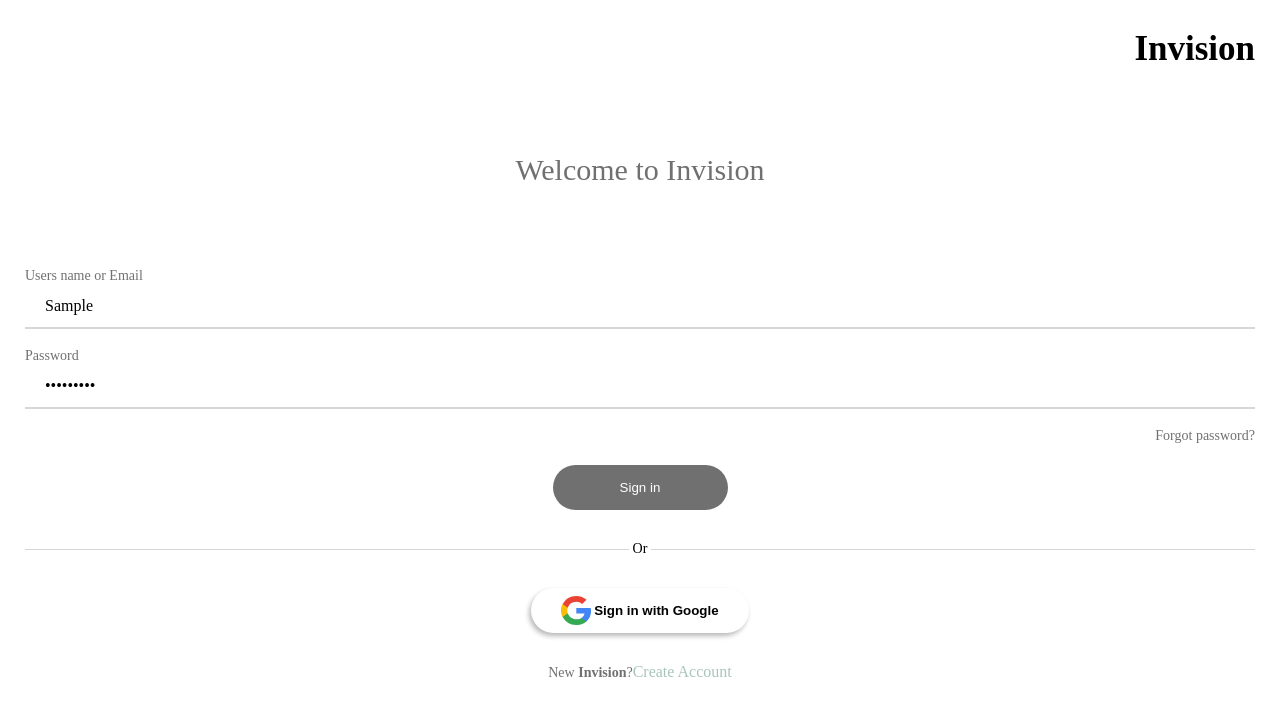
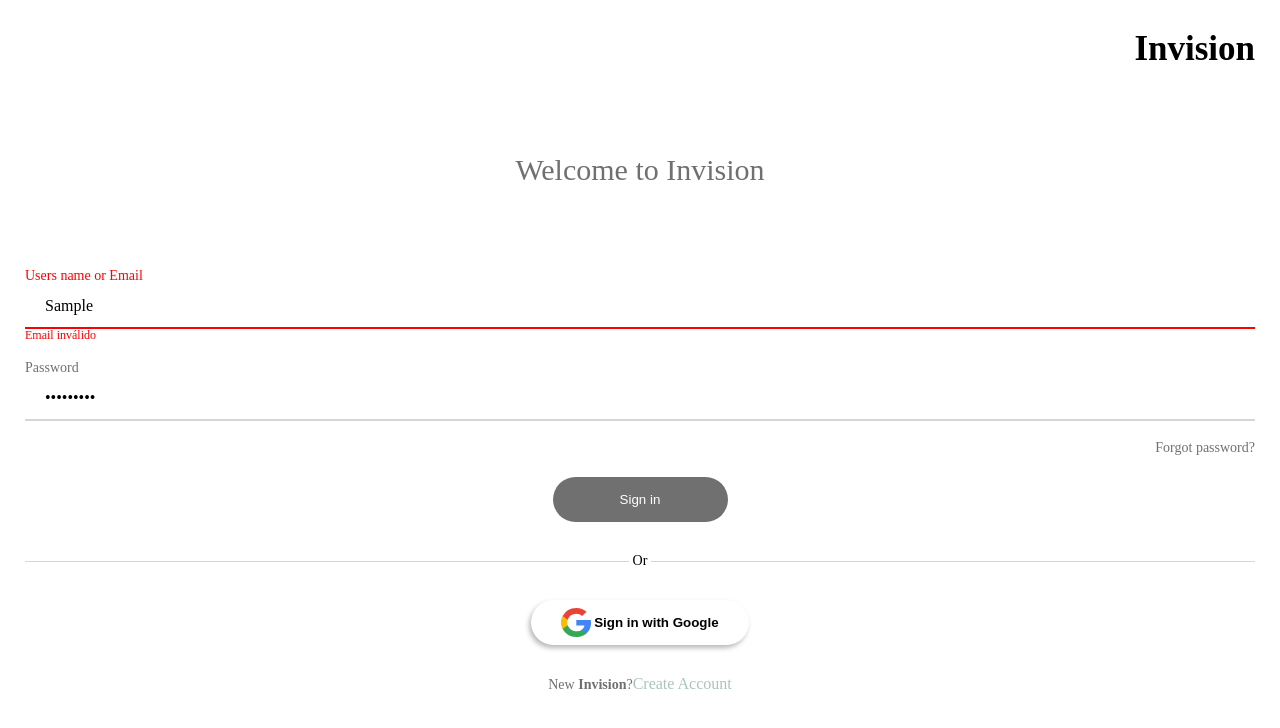
Before and after one commit to luciancaetano/zappts-test, a React (Create React App) app: page /sign-in in a window 1280 px wide. Both pictures are taken after typing "Sample", "Sample123" into the empty fields and a click on the button "Sign in". Shown: the top 728 px of the page. Built offline with nearby package versions, Linux system fonts and the light colour scheme; a small style sheet from the web is missing; a web font is replaced by a local one.

Commit message:
feat(validation): :sparkles:  implement validation rules

```diff
--- a/src/app/components/elements/InputText/InputText.scss
+++ b/src/app/components/elements/InputText/InputText.scss
@@ -8,6 +8,7 @@
     --input-padding: 11px 20px;
     --input-border: 2px solid #00000029;
     --input-border-error: 2px solid #ff0000;
+    --input-font-size-error: 12px;
 
     --label-font-weight: normal;
     --label-font-size: 14px;
@@ -50,6 +51,11 @@
         input {
             border-bottom: var(--input-border-error);
         }
+
+        .errorFeedback {
+            font-size: var(--input-font-size-error);
+            color: var(--label-color-error);
+        }
     }
 
 
--- a/src/app/components/elements/InputText/InputText.tsx
+++ b/src/app/components/elements/InputText/InputText.tsx
@@ -7,7 +7,7 @@ interface IProps {
   onChange: (text: string) => void;
   value: string;
   label: string;
-  error?: boolean;
+  error?: string | boolean;
 }
 
 const InputText = ({
@@ -21,6 +21,7 @@ const InputText = ({
     <div className={classnames('inputText', { error })}>
       <label>{label}</label>
       <input type={inputType} onChange={handleChange} value={value} />
+      {error && <span className="errorFeedback">{error}</span>}
     </div>
   );
 };
--- a/src/app/components/views/SignIn/SignIn.tsx
+++ b/src/app/components/views/SignIn/SignIn.tsx
@@ -2,16 +2,22 @@ import React, {
   FormEvent, useCallback, useEffect, useState,
 } from 'react';
 import { Link } from 'react-router-dom';
+import { emailIsValid } from '../../../utils/validators';
 import {
   Logo, InputText, SubmitButton, Divider, GoogleButton, BasicSlider,
 } from '../../elements';
 import AppLayout from '../../partials/AppLayout/AppLayout';
 import './SignIn.scss';
 
+interface IFormValidation {
+  email: boolean | string;
+  password: boolean | string;
+}
+
 const SignIn = () => {
   const [email, setEmail] = useState('');
   const [password, setPassword] = useState('');
-  const [errors, setErrors] = useState({
+  const [errors, setErrors] = useState<IFormValidation>({
     email: false,
     password: false,
   });
@@ -20,19 +26,19 @@ const SignIn = () => {
   useEffect(() => {
     if (!submited) return;
 
-    const validation = {
+    const validation: IFormValidation = {
       email: false,
       password: false,
     };
 
-    if (email.trim().length === 0) {
-      validation.email = true;
+    if (!emailIsValid(email)) {
+      validation.email = 'Email inválido';
     } else {
       validation.email = false;
     }
 
-    if (password.trim().length === 0) {
-      validation.password = true;
+    if (password.trim().length < 6) {
+      validation.password = 'A senha não pode ter menos de 6 caracteres';
     } else {
       validation.password = false;
     }
@@ -55,8 +61,19 @@ const SignIn = () => {
         </div>
         <form className="form__content" onSubmit={handleSubmit}>
           <h1>Welcome to Invision</h1>
-          <InputText value={email} onChange={setEmail} label="Users name or Email" error={errors.email} />
-          <InputText inputType="password" value={password} onChange={setPassword} label="Password" error={errors.password} />
+          <InputText
+            value={email}
+            onChange={setEmail}
+            label="Users name or Email"
+            error={errors.email}
+          />
+          <InputText
+            inputType="password"
+            value={password}
+            onChange={setPassword}
+            label="Password"
+            error={errors.password}
+          />
 
           <div className="form__content__forgotPass">
             <a href="javascript:;">Forgot password?</a>
--- a/src/app/components/views/SignUp/SignUp.tsx
+++ b/src/app/components/views/SignUp/SignUp.tsx
@@ -2,17 +2,24 @@ import React, {
   FormEvent, useCallback, useEffect, useState,
 } from 'react';
 import { Link } from 'react-router-dom';
+import { emailIsValid } from '../../../utils/validators';
 import {
   Logo, InputText, SubmitButton, Divider, GoogleButton, BasicSlider,
 } from '../../elements';
 import AppLayout from '../../partials/AppLayout/AppLayout';
 import './SignUp.scss';
 
+interface IFormValidation {
+  email: boolean | string;
+  password: boolean | string;
+  fullName: boolean | string;
+}
+
 const SignUp = () => {
   const [email, setEmail] = useState('');
   const [password, setPassword] = useState('');
   const [fullName, setFullName] = useState('');
-  const [errors, setErrors] = useState({
+  const [errors, setErrors] = useState<IFormValidation>({
     email: false,
     password: false,
     fullName: false,
@@ -22,26 +29,26 @@ const SignUp = () => {
   useEffect(() => {
     if (!submited) return;
 
-    const validation = {
+    const validation: IFormValidation = {
       email: false,
       password: false,
       fullName: false,
     };
 
-    if (email.trim().length === 0) {
-      validation.email = true;
+    if (!emailIsValid(email)) {
+      validation.email = 'Email inválido';
     } else {
       validation.email = false;
     }
 
-    if (password.trim().length === 0) {
-      validation.password = true;
+    if (password.trim().length < 6) {
+      validation.password = 'A senha não pode ter menos de 6 caracteres';
     } else {
       validation.password = false;
     }
 
     if (fullName.trim().length === 0) {
-      validation.fullName = true;
+      validation.fullName = 'Este campo não pode ser vazio';
     } else {
       validation.fullName = false;
     }
@@ -64,9 +71,25 @@ const SignUp = () => {
         </div>
         <form className="form__content" onSubmit={handleSubmit}>
           <h1>Welcome to Invision</h1>
-          <InputText value={fullName} onChange={setFullName} label="Full Name" error={errors.fullName} />
-          <InputText value={email} onChange={setEmail} label="Users name or Email" error={errors.email} />
-          <InputText inputType="password" value={password} onChange={setPassword} label="Create Password" error={errors.password} />
+          <InputText
+            value={fullName}
+            onChange={setFullName}
+            label="Full Name"
+            error={errors.fullName}
+          />
+          <InputText
+            value={email}
+            onChange={setEmail}
+            label="Users name or Email"
+            error={errors.email}
+          />
+          <InputText
+            inputType="password"
+            value={password}
+            onChange={setPassword}
+            label="Create Password"
+            error={errors.password}
+          />
 
           <div className="form__content__submit">
             <SubmitButton label="Sign up" />
--- /dev/null
+++ b/src/app/utils/validators.ts
@@ -0,0 +1,3 @@
+export function emailIsValid(email: string) {
+  return /^[^\s@]+@[^\s@]+\.[^\s@]+$/.test(email);
+}
```
Also changed, not shown: 1 other file (tests, documents, lock files or other folders).
